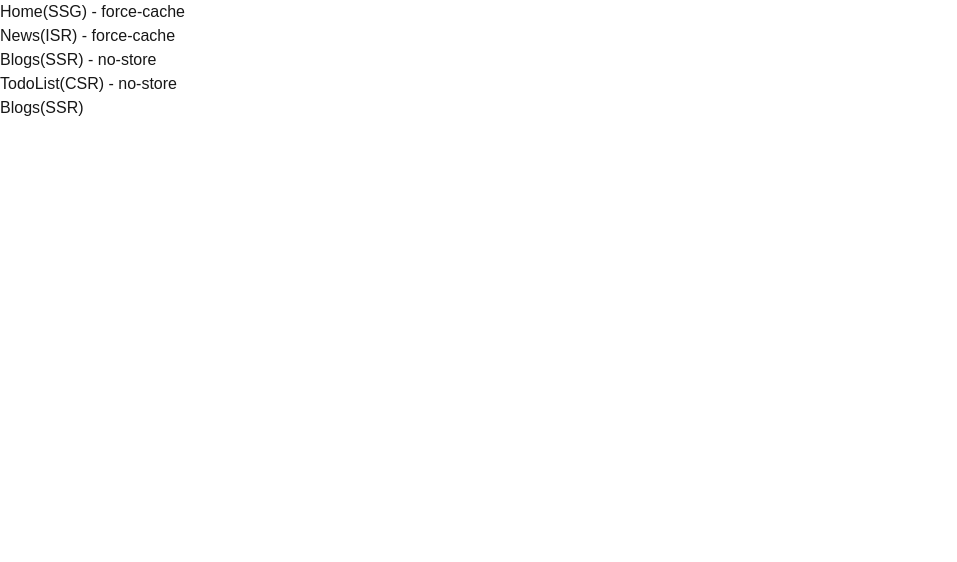
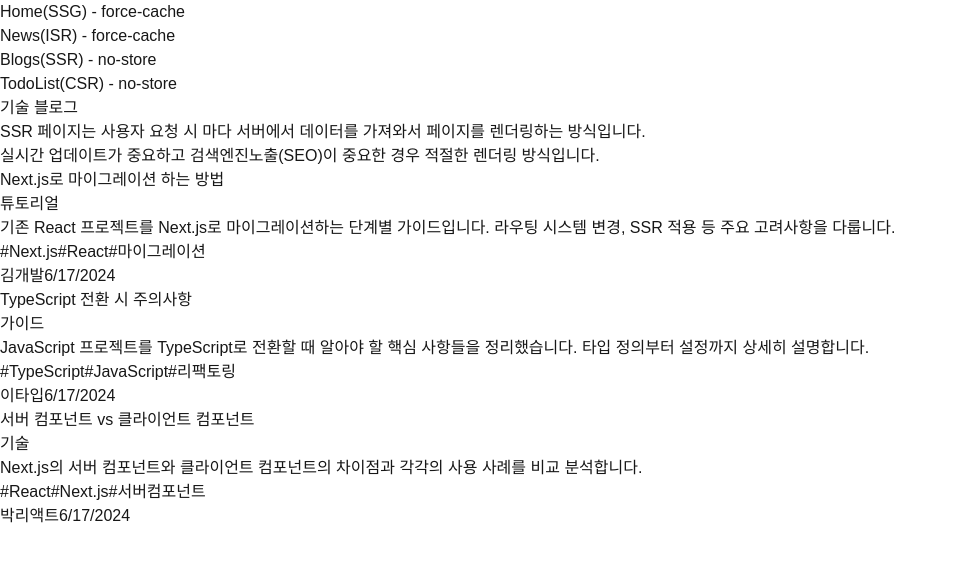
Before and after one commit to ImJaeOne/standard-next, a Next.js app: page /blogs in a window 1280 px wide. Shown: the top 562 px of the page, without its empty margins (0-957 px from the left). Built offline with nearby package versions, Linux system fonts and the light colour scheme; data requests are answered from the project's data file.

Commit message:
BlogsPage 마이그레이션

```diff
--- a/src/app/blogs/page.tsx
+++ b/src/app/blogs/page.tsx
@@ -1,5 +1,65 @@
-const BlogPage = () => {
-  return <div>Blogs(SSR)</div>;
+type BlogsItem = {
+  id: string;
+  title: string;
+  content: string;
+  author: string;
+  category: string;
+  createdAt: number;
+  tags: string[];
+};
+
+const BlogPage = async () => {
+  const blogs: BlogsItem[] = await fetch("http://localhost:4000/blogs", {
+    cache: "no-store",
+  }).then((res) => res.json());
+
+  return (
+    <div>
+      <div className="blog-container">
+        <h1 className="blog-main-title">기술 블로그</h1>
+        <div className="description-text">
+          <p>
+            SSR 페이지는 사용자 요청 시 마다 서버에서 데이터를 가져와서 페이지를
+            렌더링하는 방식입니다.
+          </p>
+          <p>
+            실시간 업데이트가 중요하고 검색엔진노출(SEO)이 중요한 경우 적절한
+            렌더링 방식입니다.
+          </p>
+        </div>
+        <div className="blog-grid">
+          {blogs.map((blog) => (
+            <article key={blog.id} className="blog-card">
+              <div className="blog-card-header">
+                <h2 className="blog-title">{blog.title}</h2>
+                <span className="blog-category">{blog.category}</span>
+              </div>
+
+              <p className="blog-content">{blog.content}</p>
+
+              <div className="blog-tags">
+                {blog.tags.map((tag, index) => (
+                  <span key={index} className="tag">
+                    #{tag}
+                  </span>
+                ))}
+              </div>
+
+              <div className="blog-footer">
+                <span className="blog-author">
+                  <i className="fas fa-user"></i> {blog.author}
+                </span>
+                <span className="blog-date">
+                  <i className="fas fa-calendar"></i>
+                  {new Date(blog.createdAt).toLocaleDateString()}
+                </span>
+              </div>
+            </article>
+          ))}
+        </div>
+      </div>
+    </div>
+  );
 };
 
 export default BlogPage;
```
